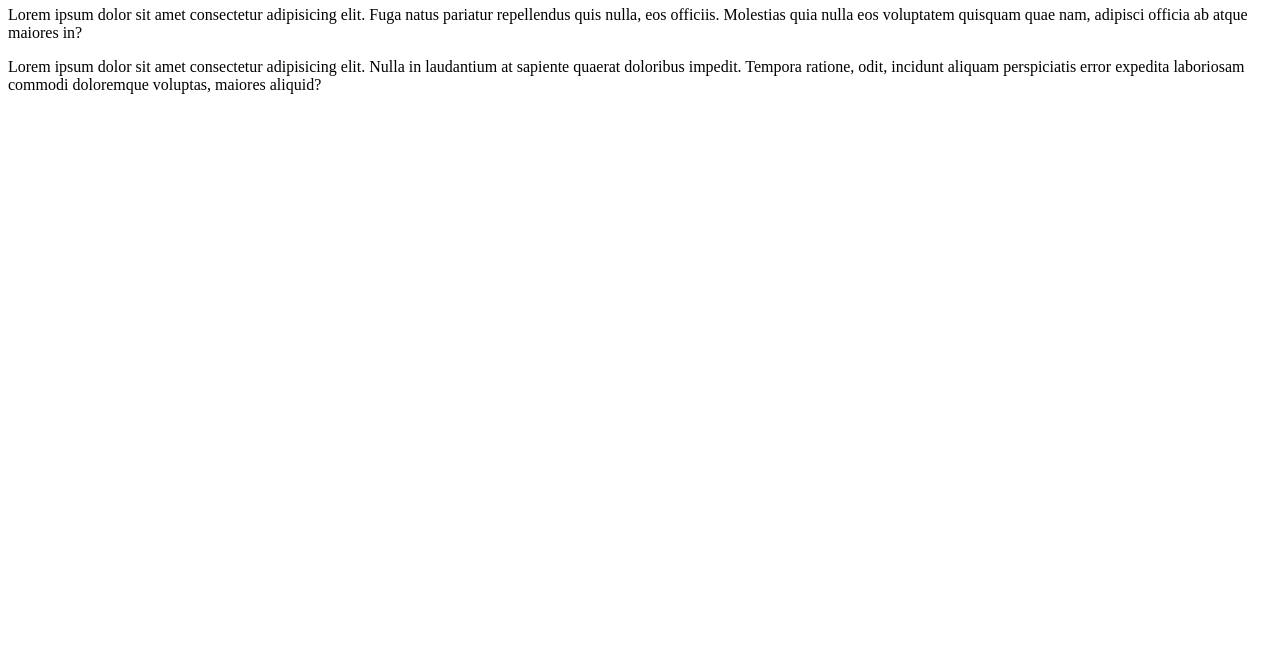
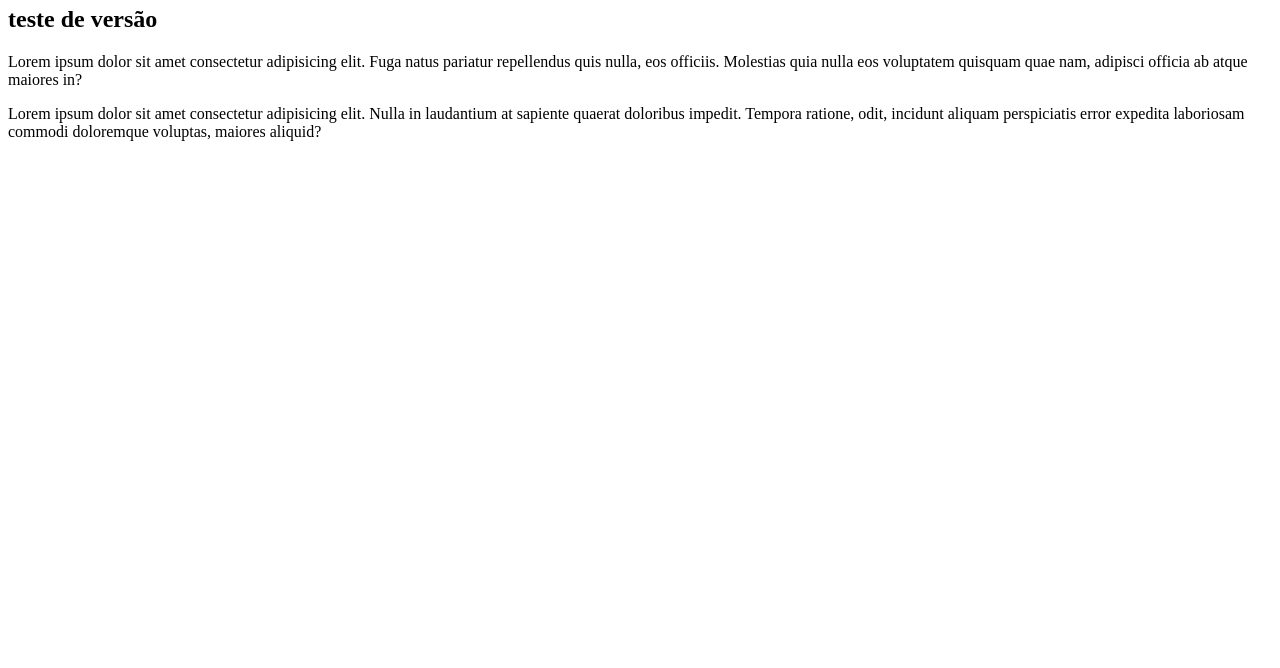
Before and after one commit to FrontAndre/Hello-World, a plain HTML site: page site-exemplo/index.html in a window 1280 px wide. Shown: the part 132-800 px from the top of the page. Drawn offline with Linux system fonts and the light colour scheme.

Commit message:
nova função adicionado
assasa

```diff
--- a/site-exemplo/index.html
+++ b/site-exemplo/index.html
@@ -10,6 +10,7 @@
     <h1>Olá, Mundo</h1>
     <h1>1321321321321321</h1>
     <a href="olocooooooooooo"></a>
+    <h2>teste de versão</h2>
     <p>Lorem ipsum dolor sit amet consectetur adipisicing elit. Fuga natus pariatur repellendus quis nulla, eos officiis. Molestias quia nulla eos voluptatem quisquam quae nam, adipisci officia ab atque maiores in?</p>
     <p>Lorem ipsum dolor sit amet consectetur adipisicing elit. Nulla in laudantium at sapiente quaerat doloribus impedit. Tempora ratione, odit, incidunt aliquam perspiciatis error expedita laboriosam commodi doloremque voluptas, maiores aliquid?</p>
 </body>
```
